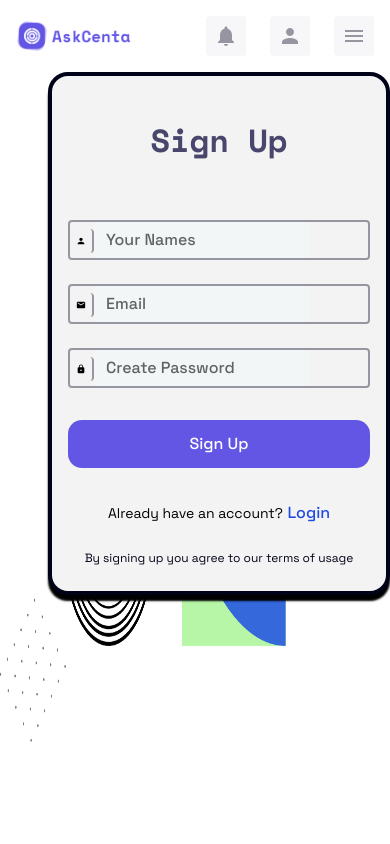
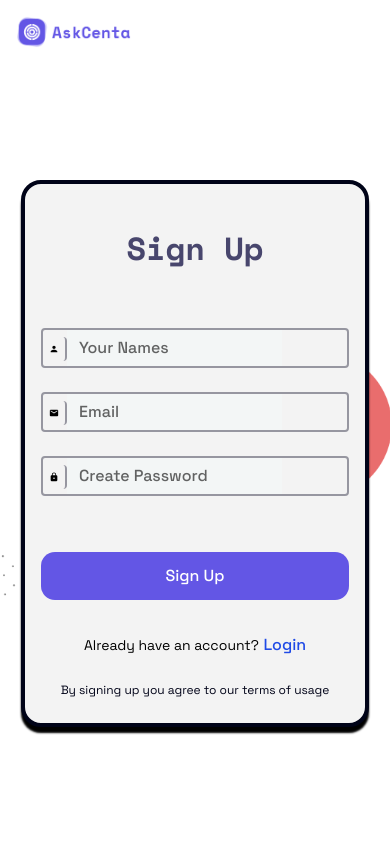
Before and after one commit to NoStackDev/askit, a Next.js app: page /signup in a window 390 px wide. Shown: the top 844 px of the page. Built offline with nearby package versions, Linux system fonts and the light colour scheme.

Commit message:
login and sign up pages

```diff
--- a/src/app/layout.tsx
+++ b/src/app/layout.tsx
@@ -35,11 +35,11 @@ export default function RootLayout({
   return (
     <html lang="en">
       <body
-        className={`${inter.className} ${space_mono.variable} ${space_grotest.variable} min-h-screen bg-background`}
+        className={`${inter.className} ${space_mono.variable} ${space_grotest.variable} h-screen bg-background`}
       >
         <Navbar />
-        <div className="bg-background md:flex">
-          <Sidebar />
+        <div className="bg-background md:flex w-full">
+          <Sidebar className="md:sticky md:-top-44" />
           <div className="w-full">{children}</div>
         </div>
         <Footer className="" />
--- a/src/app/login/page.tsx
+++ b/src/app/login/page.tsx
@@ -6,13 +6,13 @@ type Props = {};
 
 export default function LoginPage({}: Props) {
   return (
-    <main className="bg-white  relative z-10 flex items-center justify-center md:px-[100px] overflow-hidden">
+    <main className="bg-white relative z-10 flex items-center justify-center md:px-[100px] h-main-height overflow-y-hidden">
       <Image
         src="/images/pictures/loginBackground1.png"
         width={214.63}
         height={220.98}
         alt="background image 1"
-        className="absolute -top-16 left-5"
+        className="hidden md:block absolute -top-16 left-5"
       />
 
       <Image
@@ -20,7 +20,7 @@ export default function LoginPage({}: Props) {
         width={1114.92}
         height={723.39}
         alt="background image 2"
-        className="w-5/6 h-auto translate-y-[30px]"
+        className="w-[88vw] scale-150 md:scale-100 h-auto"
       />
 
       <Image
@@ -28,10 +28,10 @@ export default function LoginPage({}: Props) {
         width={256}
         height={256}
         alt="background image 3"
-        className="absolute top-[15%] -translate-y-[50%] right-0 h-[200px] w-[200px]"
+        className="hidden md:block absolute top-[15%] -translate-y-[50%] right-0 h-[200px] w-[200px]"
       />
 
-      <LoginCard className="absolute right-[100px] top-14" />
+      <LoginCard className="absolute right-1/2 translate-x-1/2 md:right-[100px] md:translate-x-0 w-[348px] max-h-[574px]" />
     </main>
   );
 }
--- a/src/app/signup/page.tsx
+++ b/src/app/signup/page.tsx
@@ -6,13 +6,13 @@ type Props = {};
 
 export default function SignupPage({}: Props) {
   return (
-    <main className=" bg-white w-[100vw] h-[100vh] relative z-10 flex justify-end">
+    <main className="bg-white relative z-10 flex items-center justify-center md:px-[100px] h-main-height overflow-y-hidden">
       <Image
         src="/images/pictures/loginBackground1.png"
         width={214.63}
         height={220.98}
         alt="background image 1"
-        className="absolute -top-16 left-5"
+        className="hidden md:block absolute -top-16 left-5"
       />
 
       <Image
@@ -20,7 +20,7 @@ export default function SignupPage({}: Props) {
         width={1114.92}
         height={723.39}
         alt="background image 2"
-        className="absolute w-[900px] h-[550px] top-1/2 -translate-y-[55%] left-1/2 -translate-x-1/2"
+        className="w-[88vw] scale-150 md:scale-100 h-auto"
       />
 
       <Image
@@ -28,10 +28,10 @@ export default function SignupPage({}: Props) {
         width={256}
         height={256}
         alt="background image 3"
-        className="absolute top-[15%] -translate-y-[50%] right-0 h-[200px] w-[200px]"
+        className="hidden md:block absolute top-[15%] -translate-y-[50%] right-0 h-[200px] w-[200px]"
       />
 
-      <LoginCard className="md:mr-[140px]" />
+      <LoginCard className="absolute right-1/2 translate-x-1/2 md:right-[100px] md:translate-x-0 w-[348px] max-h-[574px]" />
     </main>
   );
 }
--- a/src/components/Footer.tsx
+++ b/src/components/Footer.tsx
@@ -10,12 +10,18 @@ const LinkedInIcon = React.lazy(() => import("@mui/icons-material/LinkedIn"));
 const FacebookIcon = React.lazy(() => import("@mui/icons-material/Facebook"));
 const TwitterIcon = React.lazy(() => import("@mui/icons-material/Twitter"));
 
+const renderInPage = ["login", "signup"];
+
 interface Props extends HTMLAttributes<HTMLElement> {}
 
 const Footer = React.forwardRef<React.ElementRef<"footer">, Props>(
   ({ className, children, ...props }, ref) => {
     const path = usePathname();
-    const renderFooter = path.split("/")[1] === "login";
+    const pathUrl = path.split("/")[1];
+    let renderFooter: string | undefined | boolean = renderInPage.find(
+      (urlSplit) => urlSplit === pathUrl
+    );
+    renderFooter = Boolean(renderFooter);
 
     return (
       <>
--- a/src/components/LoginCard.tsx
+++ b/src/components/LoginCard.tsx
@@ -6,6 +6,7 @@ import React from "react";
 import * as FormPrimitive from "@radix-ui/react-form";
 import Button from "./ui/Button";
 import { usePathname } from "next/navigation";
+import Link from "next/link";
 
 const PersonIcon = React.lazy(() => import("@mui/icons-material/Person"));
 const MailIcon = React.lazy(() => import("@mui/icons-material/Mail"));
@@ -46,10 +47,6 @@ const LoginCard = React.forwardRef<
         <SignUpForm className="mt-14" />
       )}
 
-      <Button className="mt-8 w-full">
-        {renderLogin ? "Login" : "Sign Up"}
-      </Button>
-
       <div className="mt-8">
         {renderLogin ? (
           <>
@@ -57,7 +54,9 @@ const LoginCard = React.forwardRef<
               Don’t have an account?
             </span>{" "}
             <span className="font-body text-title_2 font-medium text-[#1F4AE6]">
-              Signup
+              <Link href="/signup" className="w-fit h-fit">
+                Signup
+              </Link>
             </span>
           </>
         ) : (
@@ -66,7 +65,7 @@ const LoginCard = React.forwardRef<
               Already have an account?
             </span>{" "}
             <span className="font-body text-title_2 font-medium text-[#1F4AE6]">
-              Login
+              <Link href="/login">Login</Link>
             </span>
           </>
         )}
@@ -166,6 +165,12 @@ function SignUpForm({ className }: React.HtmlHTMLAttributes<HTMLDivElement>) {
           </div>
         </FormPrimitive.Control>
       </FormPrimitive.Field>
+
+      <div className="w-full h-fit flex items-center justify-center">
+        <FormPrimitive.Submit asChild className="">
+          <Button className="w-full mt-8">Sign Up</Button>
+        </FormPrimitive.Submit>
+      </div>
     </FormPrimitive.Root>
   );
 }
@@ -175,6 +180,7 @@ function LoginForm({ className }: React.HtmlHTMLAttributes<HTMLDivElement>) {
     <FormPrimitive.Root className={cn("flex flex-col gap-6 w-full", className)}>
       <FormPrimitive.Field name="email">
         <div className="flex items-baseline justify-between">
+
           <FormPrimitive.Message
             match={"valueMissing"}
             className="font-body text-body_3 text-black/80"
@@ -222,6 +228,12 @@ function LoginForm({ className }: React.HtmlHTMLAttributes<HTMLDivElement>) {
           </div>
         </FormPrimitive.Control>
       </FormPrimitive.Field>
+
+      <div className="w-full h-fit flex items-center justify-center">
+        <FormPrimitive.Submit asChild className="">
+          <Button className="w-full mt-8">Login</Button>
+        </FormPrimitive.Submit>
+      </div>
     </FormPrimitive.Root>
   );
 }
--- a/src/components/Navbar.tsx
+++ b/src/components/Navbar.tsx
@@ -16,7 +16,7 @@ const NotificationsIcon = React.lazy(
 
 type Props = {};
 
-const onlyRenderLogo = ["login"];
+const onlyRenderLogo = ["login", "signup"];
 
 export default function Navbar({}: Props) {
   const path = usePathname();
--- a/src/components/RequestResponseForm.tsx
+++ b/src/components/RequestResponseForm.tsx
@@ -21,8 +21,6 @@ const RequestResponseForm = React.forwardRef<
   const [images, setImages] = React.useState<{ name: string; url: string }[]>(
     []
   );
-
-  console.log("images: ", images);
 
   return (
     <FormPrimitive.Root className="py-8 flex flex-col items-center bg-white">
@@ -140,7 +138,9 @@ const RequestResponseForm = React.forwardRef<
         </FormPrimitive.Submit>
       </div>
 
-      <div className="font-body text-body_3 text-[#000000] mt-3 px-5">Only post a response that aligns with this request</div>
+      <div className="font-body text-body_3 text-[#000000] mt-3 px-5">
+        Only post a response that aligns with this request
+      </div>
     </FormPrimitive.Root>
   );
 });
--- a/tailwind.config.js
+++ b/tailwind.config.js
@@ -23,6 +23,10 @@ module.exports = {
         body: ["var(--font-space-grotest)", "system-ui"],
         headline: ["var(--font-space-mono)", "system-ui"],
         inter: ["var(--font-inter)"],
+      },
+
+      height: {
+        "main-height": "calc(100vh - 64px)",
       },
 
       gridTemplateColumns: {
```
